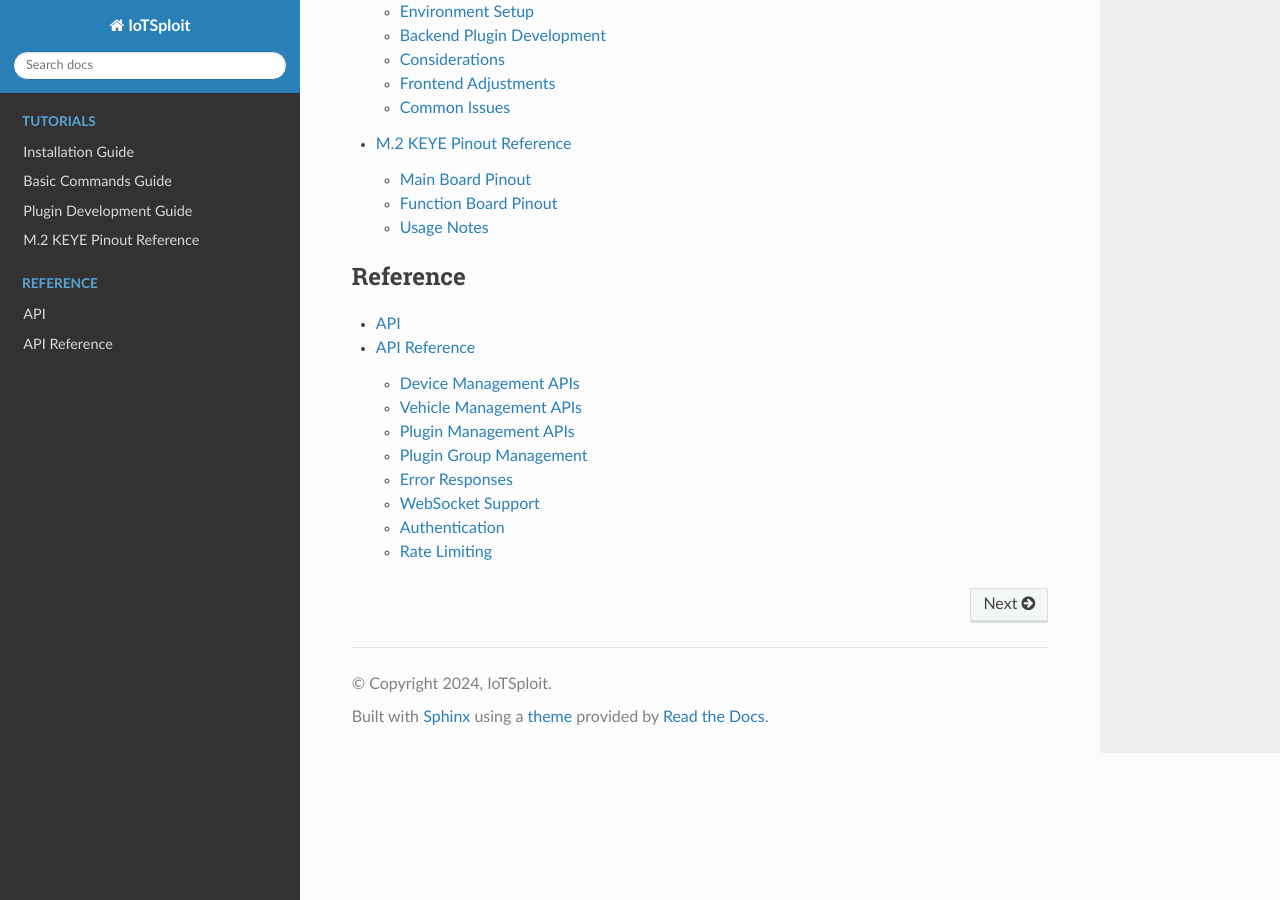
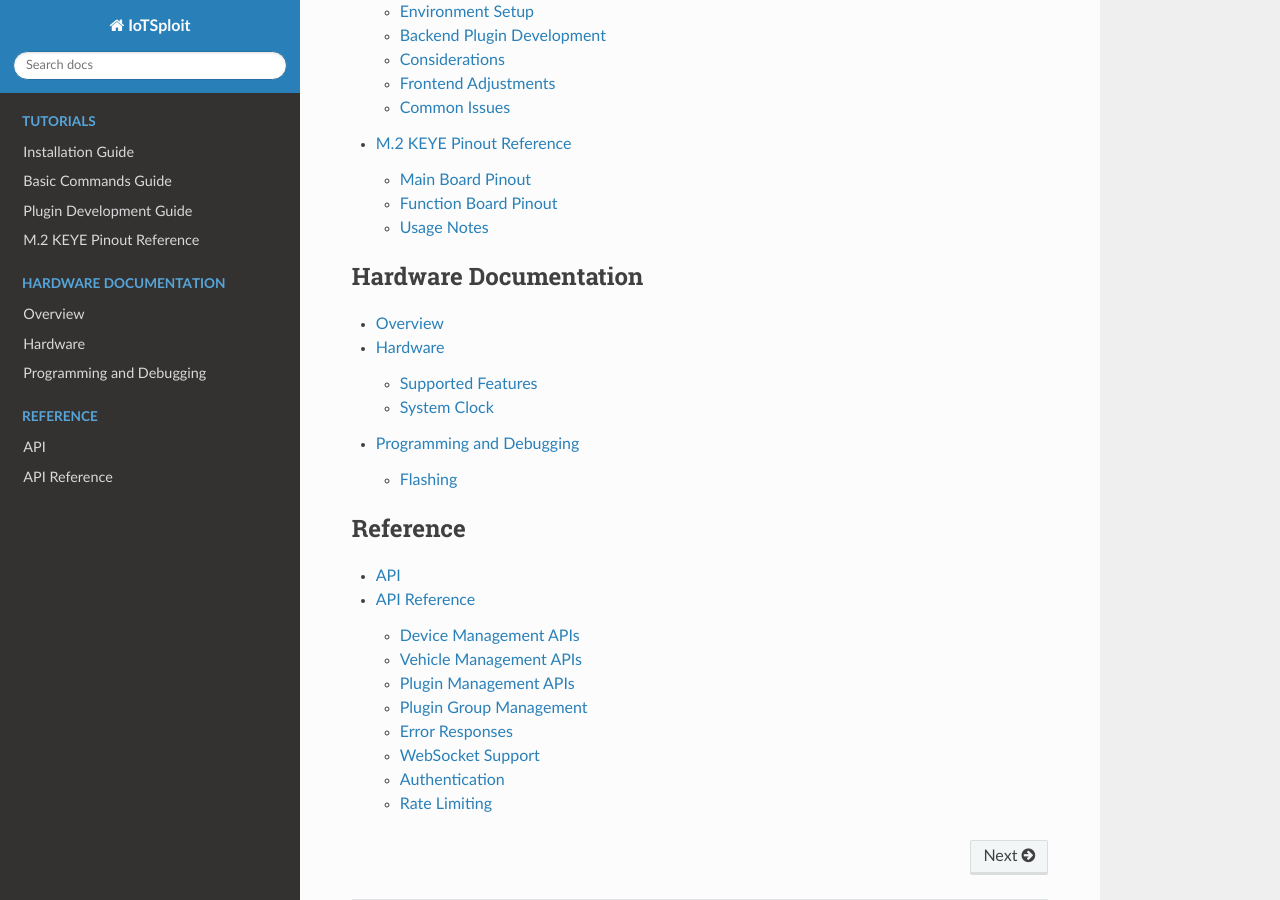
Before and after one commit to TKXB/iotsploit-tutorial, a Sphinx documentation site: the page built from docs/source/index.rst, in a window 1280 px wide and 900 px high, scrolled down 2946 px. Built offline with Sphinx 7.4.7 and the Read the Docs theme 3.1.0, drawn with Linux system fonts in a browser that asks for light colours; pages that are not in the unit, such as notebooks, are missing from menus; part of the change alters nothing that is shown.

Commit message:
docs: Add IoTSploit NXP development board documentation

```diff
--- a/docs/source/index.rst
+++ b/docs/source/index.rst
@@ -82,6 +82,12 @@ Contents
 
 .. toctree::
    :maxdepth: 2
+   :caption: Hardware Documentation
+
+   tutorials/iotsploit-nxp
+
+.. toctree::
+   :maxdepth: 2
    :caption: Reference
 
    api
--- /dev/null
+++ b/docs/source/tutorials/iotsploit-nxp.rst
@@ -0,0 +1,100 @@
+Overview
+********
+
+.. figure:: ../../images/iotsploit_nxp.png
+   :width: 800px
+   :align: center
+   :alt: IoTSploit Development Board
+
+   IoTSploit Development Board
+
+The IoTSploit development board features an NXP LPC4330FBD144 dual-core microcontroller
+with extensive connectivity support and configurations. Here are the key features of the
+IoTSploit board:
+
+* LPC4330 microcontroller in LQFP144 package
+* Dual CAN interfaces with TJA1042T-3 transceivers
+* USB Type-C connector with USB 2.0 support
+* 10/100 Ethernet with LAN8720A PHY
+* External flash memory (W25Q16DV)
+* Multiple power management features:
+    * AP7333 voltage regulator
+    * AP22653AW6-7 power management IC
+    * USB power protection (IP4220CZ6)
+* Debugging and programming:
+    * DFU and RESET buttons
+    * SPIFI programming interface
+    * Debug test points
+* Status indicators:
+    * Multiple LED indicators
+    * Power status LEDs
+
+Hardware
+********
+
+The IoTSploit board provides the following hardware components:
+
+* LPC4330FBD144 Microcontroller
+    * Dual-core ARM Cortex-M4/M0 processor
+    * High-speed and low-speed external crystals (25MHz and MCU_XTAL)
+    * 1.8V core voltage with AP7333 regulator
+    * Multiple power domains with bypass options
+
+* Memory
+    * W25Q16DV external SPI flash memory
+    * Configurable memory interfaces
+
+* Networking
+    * 10/100 Ethernet with LAN8720A PHY
+    * H1102NLT transformer for Ethernet isolation
+    * Dual CAN interfaces with TJA1042T-3 transceivers
+
+* USB Interface
+    * USB Type-C connector with USB 2.0 support
+    * ESD protection (SP0503BAHT)
+    * VBUS sensing and power management
+    * USB power protection circuit
+
+Supported Features
+=================
+
++-----------+------------+-------------------------------------+
+| Interface | Controller | Driver/Component                    |
++===========+============+=====================================+
+| NVIC      | on-chip    | nested vector interrupt controller  |
++-----------+------------+-------------------------------------+
+| UART      | on-chip    | serial port                         |
++-----------+------------+-------------------------------------+
+| GPIO      | on-chip    | gpio                                |
++-----------+------------+-------------------------------------+
+| USB       | on-chip    | USB device                          |
++-----------+------------+-------------------------------------+
+| CAN       | on-chip    | Dual CAN controller                 |
++-----------+------------+-------------------------------------+
+| ETHERNET  | on-chip    | ethernet                            |
++-----------+------------+-------------------------------------+
+| SPI Flash | on-chip    | flash memory                        |
++-----------+------------+-------------------------------------+
+
+System Clock
+===========
+
+The IoTSploit board is configured to use the 25MHz external oscillator
+with additional MCU_XTAL for precise timing operations.
+
+Programming and Debugging
+***********************
+
+The IoTSploit board includes both DFU and SPIFI programming interfaces.
+
+Flashing
+========
+
+The board can be flashed through:
+
+* DFU bootloader using the USB interface
+* SPIFI programming interface
+* Debug test points for external programmers
+
+.. note::
+   The board includes multiple test points for debugging and programming access.
```
Also changed, not shown: docs/images/iotsploit_nxp.png (added).
